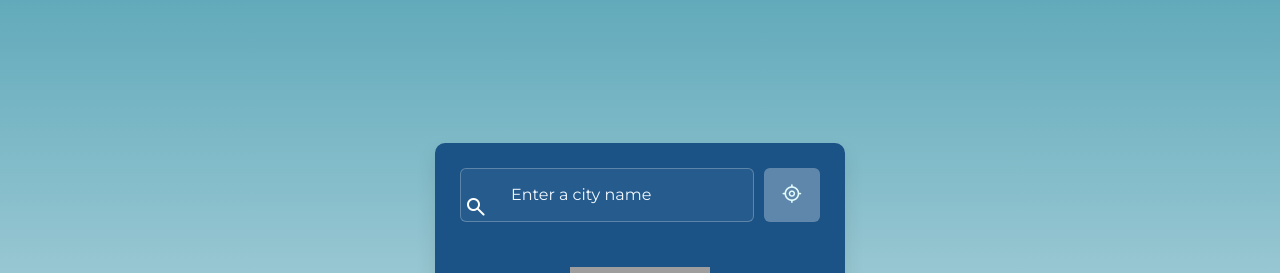
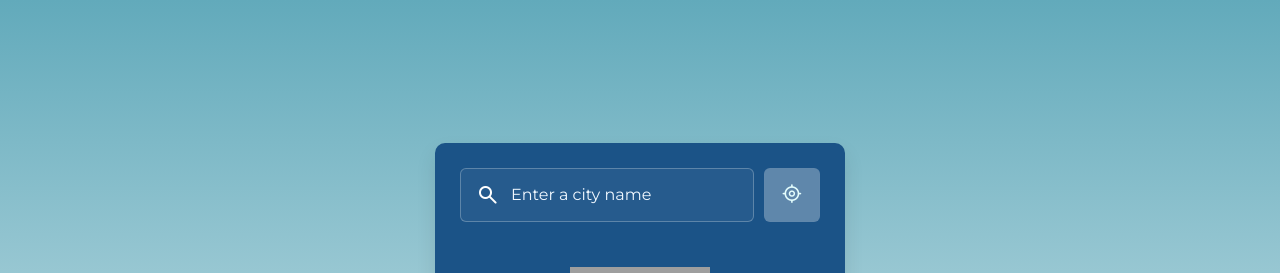
Before and after one commit to Rojina-Sharma99/WEATHER_APP, a React (Vite) app: page / in a window 1280 px wide. Shown: the top 273 px of the page. Built offline with nearby package versions, Linux system fonts and the light colour scheme; no server answers; grey boxes are pictures that could not be loaded.

Commit message:
Added-hourlytime-feature
added hourly time feature that will show the weather for next 24 hours.

```diff
--- a/src/App.jsx
+++ b/src/App.jsx
@@ -7,6 +7,35 @@ import { weatherCodes } from "./constant";
 
 function App() {
   const [currentWeather, setCurrentWeather] = useState({});
+  //ceates state for hourly forecast and pass it to hourly weather
+  const [hourlyForecast, setHourlyForecast] = useState([]);
+
+  // const filterHourlyForecast = (hourlyData) => {
+  //   const currentHour = new Date().setMinutes(0, 0, 0);
+  //   const next24Hours = currentHour + 24 * 60 * 60 * 1000;
+  //   console.log(next24Hours, "next24 hrs");
+
+  //   const next24HoursData = hourlyData.filter(({ time }) => {
+  //     const foreCastTime = new Date(time).getTime();
+  //     return foreCastTime >= currentHour && foreCastTime <= next24Hours;
+  //   });
+  //   console.log(next24Hours, "next24 hrs");
+  //   setHourlyForecast(next24HoursData);
+  // };
+  const filterHourlyForecast = (hourlyData) => {
+    const currentHour = new Date().setMinutes(0, 0, 0);
+    const next24Hours = currentHour + 24 * 60 * 60 * 1000;
+
+
+    const next24HoursData = hourlyData.filter(({ time }) => {
+      const foreCastTime = new Date(time).getTime();
+      return foreCastTime >= currentHour && foreCastTime <= next24Hours;
+    });
+
+    console.log(next24HoursData, "next24hourdata");
+
+    setHourlyForecast(next24HoursData);
+  };
 
   const getWeatherDetails = async (API_URL) => {
     try {
@@ -17,10 +46,16 @@ function App() {
       const temperature = Math.floor(data.current.temp_c);
       const description = data.current.condition.text;
       const weatherIcon = Object.keys(weatherCodes).find((icon) =>
-          weatherCodes[icon].includes(data.current.condition.code)
-      ) ;
+        weatherCodes[icon].includes(data.current.condition.code)
+      );
 
-      setCurrentWeather({ temperature, description,weatherIcon});
+      setCurrentWeather({ temperature, description, weatherIcon });
+      const combineHourlyData = [
+        ...data.forecast.forecastday[0].hour,
+        ...data.forecast.forecastday[1].hour,
+      ];
+
+      filterHourlyForecast(combineHourlyData);
     } catch (error) {
       console.log(error);
     }
--- a/src/components/SearchSection.jsx
+++ b/src/components/SearchSection.jsx
@@ -5,7 +5,7 @@ const SearchSection = ({ getWeatherDetails }) => {
     e.preventDefault();
     const searchInput = e.target.querySelector(".search-input");
     console.log(searchInput);
-    const API_URL = `http://api.weatherapi.com/v1/forecast.json?key=${API_KEY}&q=${searchInput.value}`;
+    const API_URL = `http://api.weatherapi.com/v1/forecast.json?key=${API_KEY}&q=${searchInput.value}&days=2`;
     //get the weather details from the entered city
     getWeatherDetails(API_URL);
   };
@@ -19,6 +19,7 @@ const SearchSection = ({ getWeatherDetails }) => {
           placeholder="Enter a city name"
           required
           className="search-input"
+
         />
       </form>
 
--- a/src/index.css
+++ b/src/index.css
@@ -46,7 +46,7 @@ body{
 .search-section .search-form span{
   color: white;
   top: 50%;
-  transform: translateX(-50%);
+  transform: translateY(-50%);
   position: absolute;
   left: 16px;
 
```
